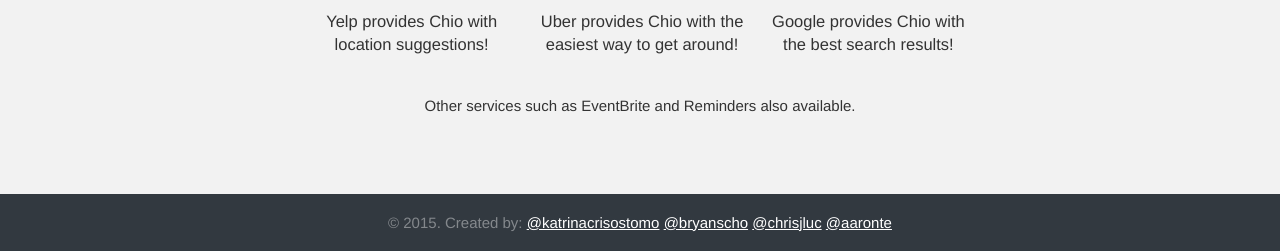
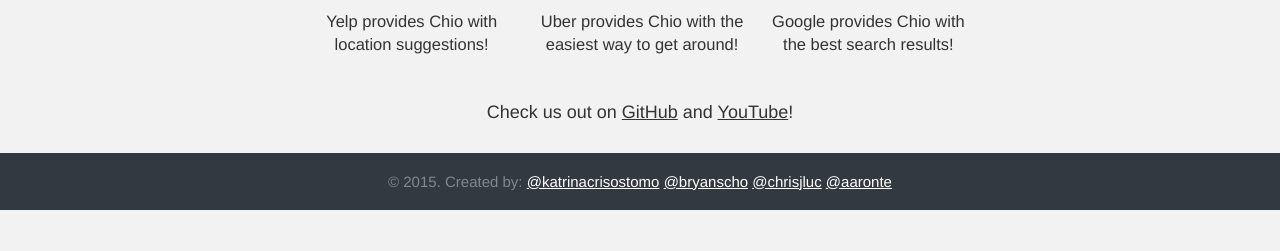
Before and after one commit to htn-chio/chio.github.io, a website: page app/index.html in a window 1280 px wide. Shown: the part 836-1087 px from the top of the page. After the commit the page ends 1046 px from the top, so only its background shows below. Drawn offline with nearby package versions, Linux system fonts and the light colour scheme; files that its build step writes are made by us from their sources.

Commit message:
Added links to GitHub and YouTube demo

```diff
--- a/app/index.html
+++ b/app/index.html
@@ -63,9 +63,13 @@
                     Google provides Chio with the best search results!
                 </h4>
             </div>
-            <div class="chio-otherFeature">
-                Other services such as EventBrite and Reminders also available.
-            </div>
+        </section>
+        <section class="chio-links">
+            <span> Check us out on
+                <a class="chio-link" href="https://github.com/htn-chio/chio">GitHub</a>
+                and
+                <a class="chio-link" href="https://www.youtube.com/watch?v=ABUiXyzK5ew&feature=youtu.be">YouTube</a>!
+            </span>
         </section>
         <section class="u-text-center chio-footer">
             <span>&copy; 2015. Created by: </span>
--- a/app/styles/main.scss
+++ b/app/styles/main.scss
@@ -52,7 +52,7 @@
 }
 
 .chio-features {
-    margin: 0 auto 60px;
+    margin: 0 auto 35px;
     max-width: 300px;
 
     @media (min-width: 481px) {
@@ -84,6 +84,15 @@
     padding: 30px 0 20px;
 }
 
+.chio-links {
+    margin-bottom: 30px;
+    font-size: 18px;
+}
+
+.chio-link {
+    color: #333;
+}
+
 .chio-footer {
     color: rgba(255, 255, 255, .4);
     background-color: #323940;
```
